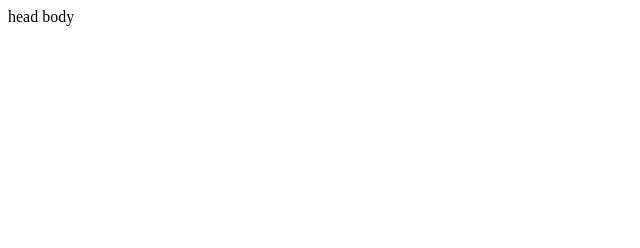
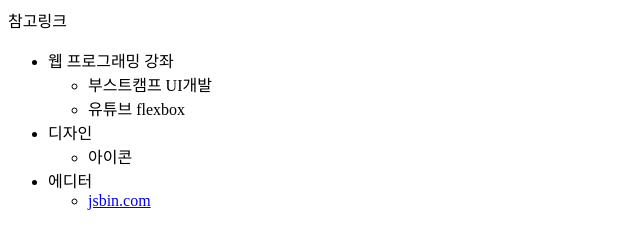
Before and after one commit to mymyk/web, a plain HTML site: page index.html in a window 1280 px wide. Shown: the whole page, without its empty margins (0-640 px from the left). Drawn offline with Linux system fonts and the light colour scheme.

Commit message:
Update index.html

```diff
--- a/index.html
+++ b/index.html
@@ -1,6 +1,31 @@
+<!DOCTYPE html>
 <html>
-<head>head</head>
+<head>
+  <meta charset="utf-8">
+  <meta name="viewport" content="width=device-width">
+  <title>비망록</title>
+</head>
 <body>
-body
+    참고링크
+  <ul>
+    <li>웹 프로그래밍 강좌
+      <ul>
+        <li>부스트캠프 UI개발</li>
+        <li>유튜브 flexbox</li>
+      </ul>
+    </li>
+      <li>디자인
+         <ul>
+           <li>아이콘</li>
+         </ul>
+      </li>
+      <li>에디터
+        <ul>
+          <li><a href="https://jsbin.com/">jsbin.com</a></li>
+         </ul>
+      </li>
+
+
+  </ul>
 </body>
 </html>
```
